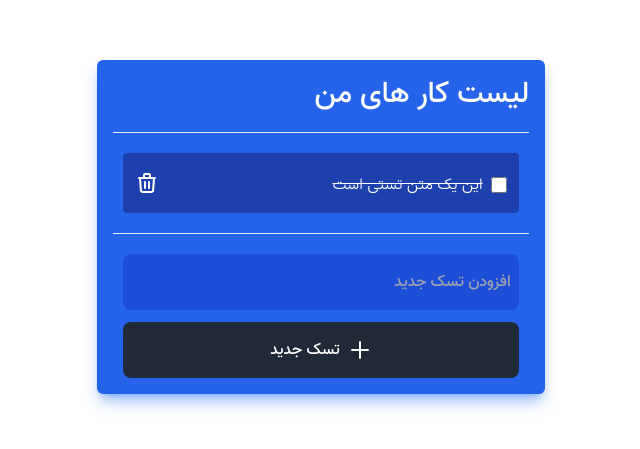
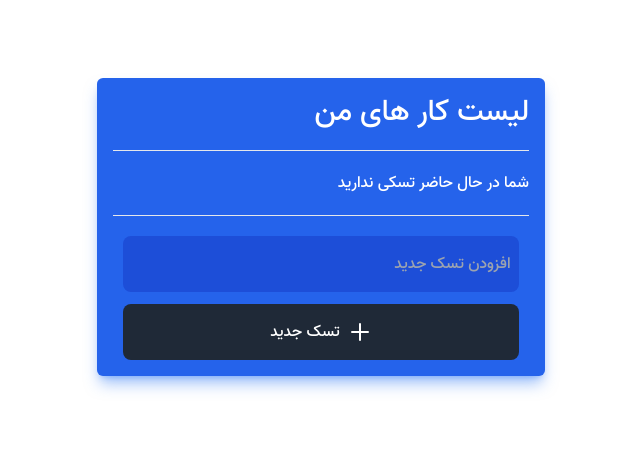
Before and after one commit to mahdi-roshan/Todo_List, a React (Create React App) app: page / in a window 1280 px wide. Shown: the part 173-622 px from the top of the page, without its empty margins (390-1030 px from the left). Built offline with nearby package versions, Linux system fonts and the light colour scheme.

Commit message:
add task and delete task created

```diff
--- a/src/App.js
+++ b/src/App.js
@@ -3,14 +3,17 @@ import AddTask from './Components/AddTask'
 import { useSelector } from 'react-redux'
 
 function App() {
-  const todos = useSelector(state => console.log(state.todos.list))
+  const todos = useSelector(state => state.todos.list);
 
   return (
     <div className="md:container md:mx-auto h-screen flex items-center justify-center font-vazir">
       <div className="w-[35%] bg-blue-600 rounded-md shadow-lg shadow-blue-500/50 p-4 space-y-5">
         <h5 className="text-white text-3xl mb-5">لیست کار های من</h5>
         <hr />
-        <TaskList />
+        {
+          todos.length ? todos.map(todo => <TaskList key={todo.id} todo={todo} />)
+            : <h5 className="text-white">شما در حال حاضر تسکی ندارید</h5>
+        }
         <hr />
         <div className="mx-auto w-[95%] mt-3">
           <AddTask />
--- a/src/Components/AddTask.js
+++ b/src/Components/AddTask.js
@@ -1,8 +1,29 @@
+
+import { useState } from "react"
+import { useDispatch } from "react-redux";
+import { addTodo } from '../Store/Slices/TodoSlice'
+
 export default function AddTask() {
+
+    const dispatch = useDispatch()
+    const [input, setInput] = useState("");
+    const handleInput = e => setInput(e.target.value);
+    const handleSubmit = (e) => {
+        e.preventDefault();
+        if (input.length > 0) {
+            dispatch(addTodo({
+                id: new Date().getTime(),
+                text: input,
+                done: true
+            }))
+            setInput("")
+        }
+    }
+
     return (
-        <form className="space-y-3">
-            <input className="h-14 w-full outline-none rounded-lg bg-blue-700 p-2 shadow-l shadow-blue-500/50 text-white" placeholder="افزودن تسک جدید" />
-            <button className="w-full h-14 bg-gray-800 text-white flex justify-center rounded-lg items-center hover:bg-gray-700 transition">
+        <form onSubmit={handleSubmit} className="space-y-3">
+            <input value={input} onChange={handleInput} className="h-14 w-full outline-none rounded-lg bg-blue-700 p-2 shadow-l shadow-blue-500/50 text-white" placeholder="افزودن تسک جدید" />
+            <button type="submit" className="w-full h-14 bg-gray-800 text-white flex justify-center rounded-lg items-center hover:bg-gray-700 transition">
                 <svg xmlns="http://www.w3.org/2000/svg" className="h-6 w-6" fill="none" viewBox="0 0 24 24" stroke="currentColor" strokeWidth="2">
                     <path strokeLinecap="round" strokeLinejoin="round" d="M12 4v16m8-8H4" />
                 </svg>
--- a/src/Components/TaskList.js
+++ b/src/Components/TaskList.js
@@ -1,15 +1,20 @@
-export default function TaskList() {
+import { deleteTodo } from "../Store/Slices/TodoSlice";
+import { useDispatch } from 'react-redux'
+export default function TaskList({ todo }) {
+    const dispatch = useDispatch();
+    const deleteHandler = () => dispatch(deleteTodo(todo.id))
+    const doneHandler = () => console.log(todo.id)
+
     return (
         <div className="space-y-3">
             <div className="bg-blue-800 w-[95%] flex justify-between items-center p-3 mx-auto rounded hover:scale-105 transition">
                 <div className="mt-2">
                     <label className="inline-flex items-center">
-                        <input type="checkbox" className="h-4 w-4" />
-                        <p className="text-white font-light mr-2 line-through">این یک متن تستی است</p>
+                        <input onChange={doneHandler} type="checkbox" className="h-4 w-4" checked={todo.done} />
+                        <p className={`text-white font-light  mr-2 ${todo.done ? 'line-through' : ''}`} >{todo.text}</p>
                     </label>
                 </div>
-                {/* <p className="text-white font-light">این یک متن تستی است</p> */}
-                <svg xmlns="http://www.w3.org/2000/svg" className="h-6 w-6 text-white" fill="none" viewBox="0 0 24 24" stroke="currentColor" strokeWidth="2">
+                <svg onClick={deleteHandler} id={todo.id} xmlns="http://www.w3.org/2000/svg" className="h-6 w-6 text-white" fill="none" viewBox="0 0 24 24" stroke="currentColor" strokeWidth="2">
                     <path strokeLinecap="round" strokeLinejoin="round" d="M19 7l-.867 12.142A2 2 0 0116.138 21H7.862a2 2 0 01-1.995-1.858L5 7m5 4v6m4-6v6m1-10V4a1 1 0 00-1-1h-4a1 1 0 00-1 1v3M4 7h16" />
                 </svg>
             </div>
--- a/src/Store/Slices/TodoSlice.js
+++ b/src/Store/Slices/TodoSlice.js
@@ -7,10 +7,13 @@ const todosSlice = createSlice({
     },
     reducers: {
         addTodo: (state, action) => {
-
+            state.list.push(action.payload);
+        },
+        deleteTodo: (state, action) => {
+            state.list = state.list.filter(todo => todo.id !== action.payload);
         }
     }
 })
 
-export const { addTodo } = todosSlice.actions;
+export const { addTodo, deleteTodo } = todosSlice.actions;
 export default todosSlice.reducer
```
